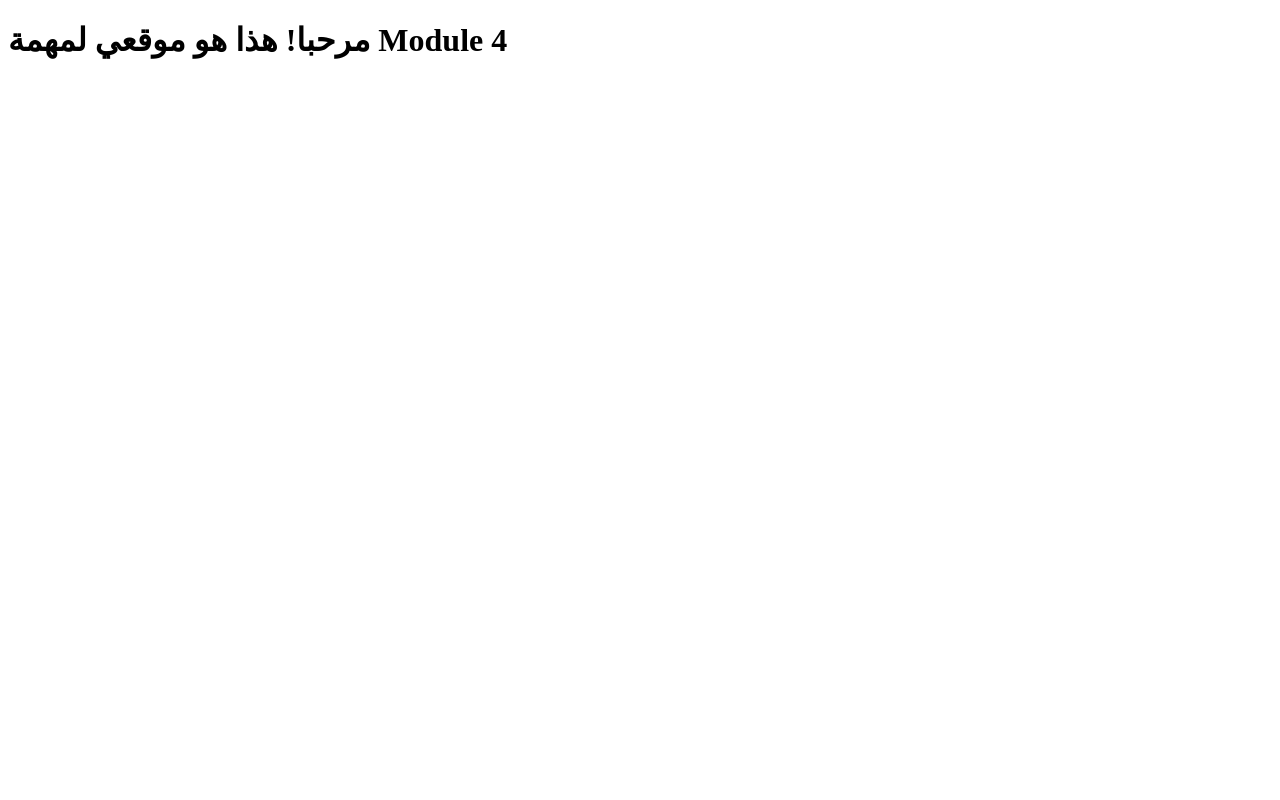
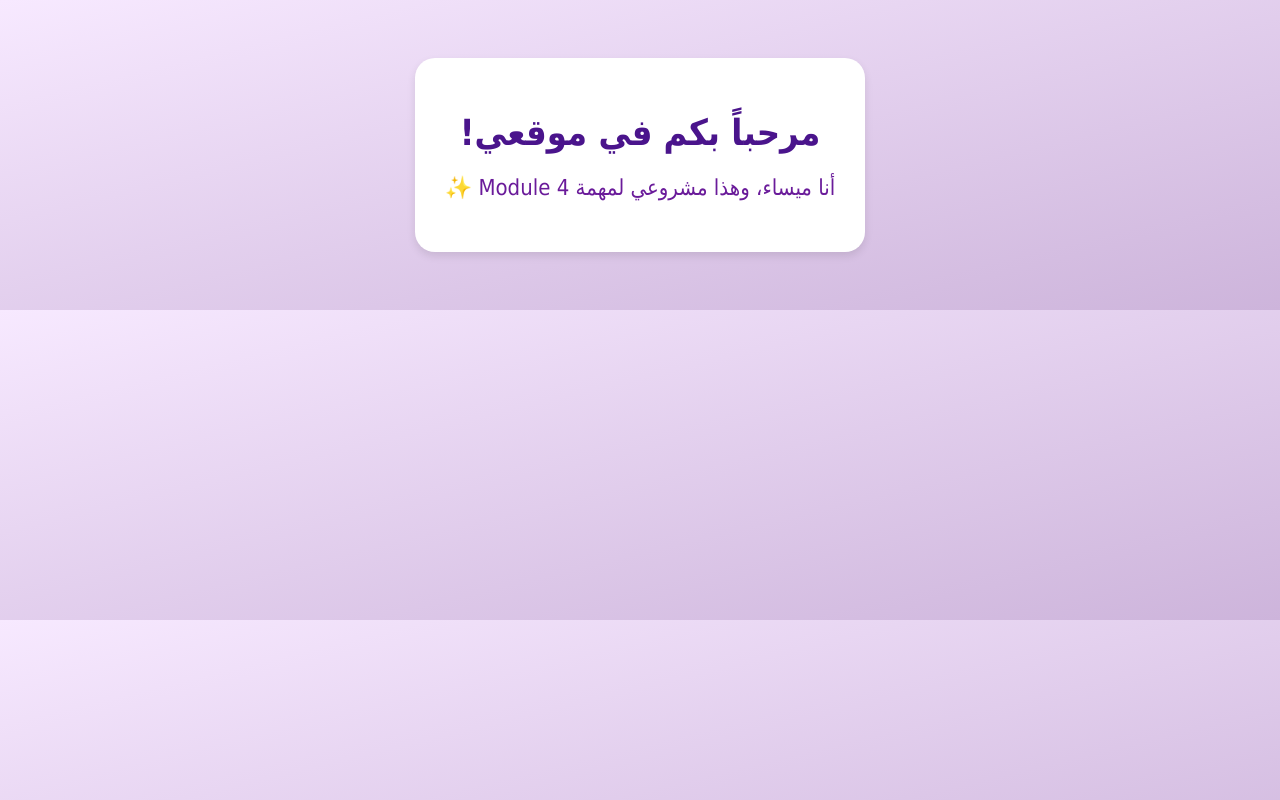
Before and after one commit to messaa1234/module04-assignment, a plain HTML site: page index.html in a window 1280 px wide. Drawn offline with Linux system fonts and the light colour scheme.

Commit message:
تعديل تصميم الصفحة

```diff
--- a/index.html
+++ b/index.html
@@ -1,9 +1,40 @@
 <!DOCTYPE html>
-<html>
+<html lang="ar" dir="rtl">
 <head>
-  <title>Module 4 Assignment</title>
+  <meta charset="UTF-8">
+  <title>موقع ميساء - Module 4</title>
+  <style>
+    body {
+      background: linear-gradient(to bottom right, #f7e9ff, #cdb4db);
+      font-family: 'Tahoma', sans-serif;
+      text-align: center;
+      padding: 50px;
+      color: #4a148c;
+    }
+
+    h1 {
+      font-size: 36px;
+      margin-bottom: 10px;
+    }
+
+    p {
+      font-size: 22px;
+      color: #6a1b9a;
+    }
+
+    .box {
+      background-color: white;
+      padding: 30px;
+      border-radius: 20px;
+      box-shadow: 0 4px 8px rgba(0,0,0,0.1);
+      display: inline-block;
+    }
+  </style>
 </head>
 <body>
-  <h1>مرحبا! هذا هو موقعي لمهمة Module 4</h1>
+  <div class="box">
+    <h1>مرحباً بكم في موقعي!</h1>
+    <p>أنا ميساء، وهذا مشروعي لمهمة Module 4 ✨</p>
+  </div>
 </body>
 </html>
```
